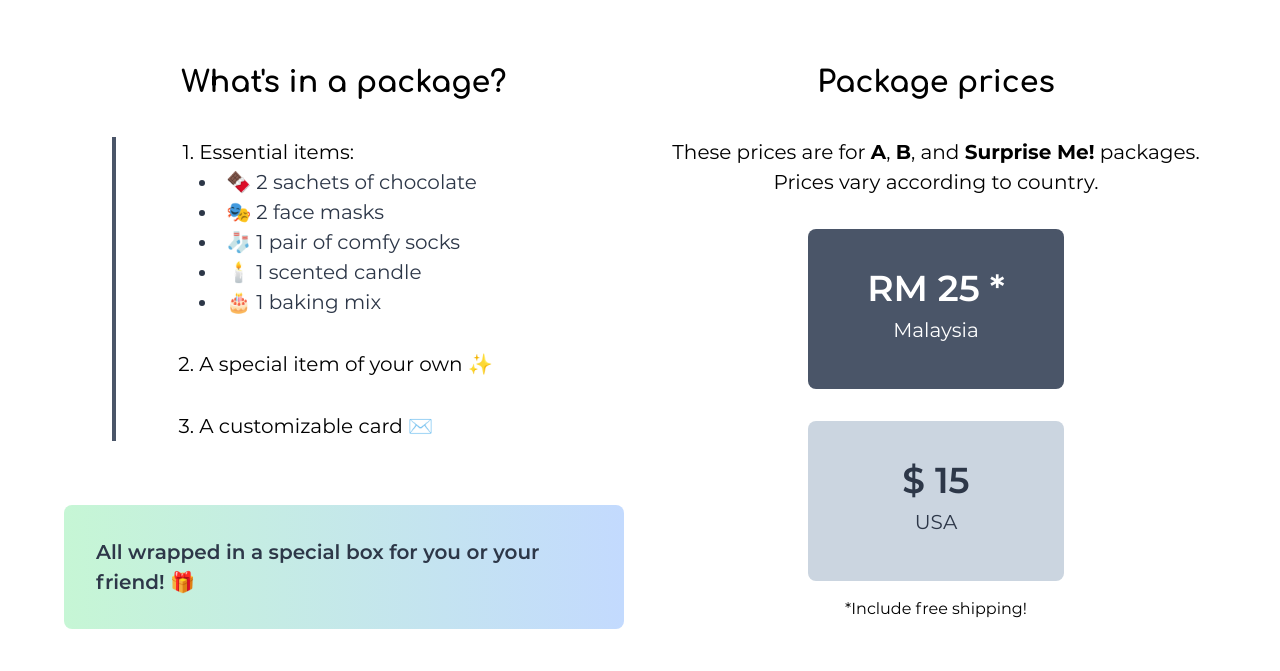
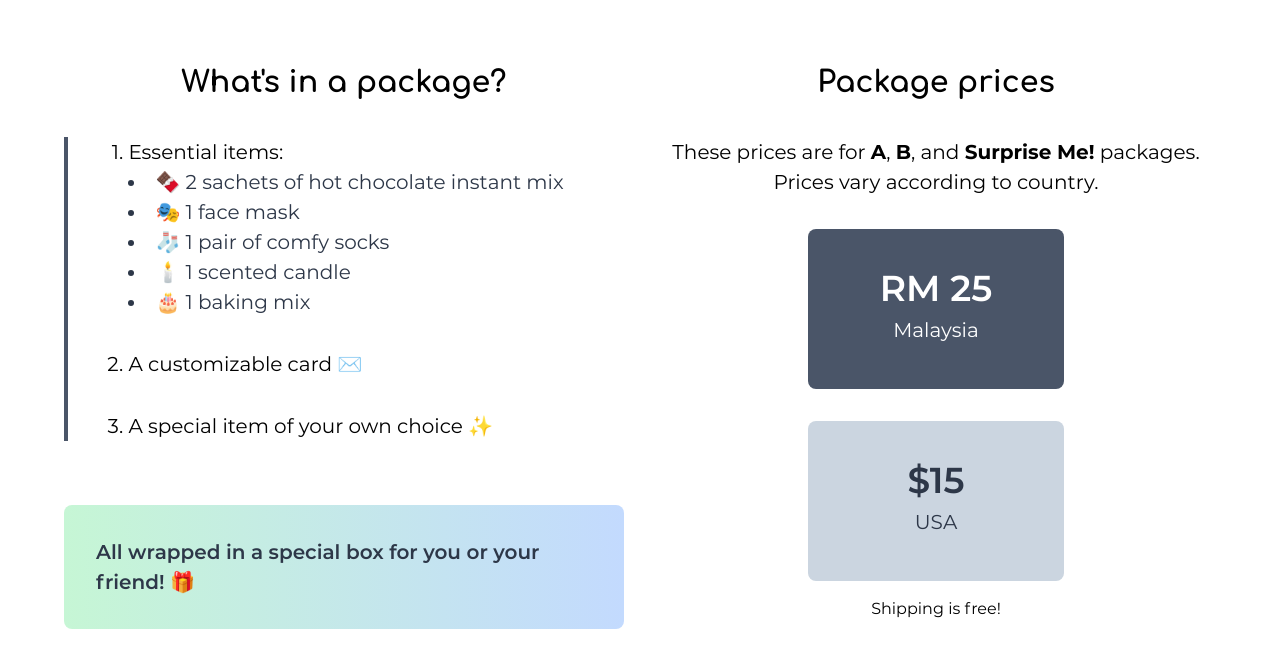
Before and after one commit to speaktousdev/speaktous-website, a Nuxt app: page /selfcare in a window 1280 px wide. Shown: the part 820-1491 px from the top of the page. Built offline with nearby package versions, Linux system fonts and the light colour scheme.

Commit message:
Update package info

```diff
--- a/pages/selfcare.vue
+++ b/pages/selfcare.vue
@@ -59,25 +59,25 @@
         </h2>
 
         <div
-          class="flex flex-col items-center lg:mx-12 justify-center mt-8 border-l-4 border-gray-700"
+          class="flex flex-col items-center justify-center mt-8 border-l-4 border-gray-700 lg:px-12"
         >
           <ol class="list-decimal md:text-xl">
             <li>Essential items:</li>
             <ul class="text-gray-800 list-disc list-inside">
-              <li>🍫 2 sachets of chocolate</li>
-              <li>🎭 2 face masks</li>
+              <li>🍫 2 sachets of hot chocolate instant mix</li>
+              <li>🎭 1 face mask</li>
               <li>🧦 1 pair of comfy socks</li>
               <li>🕯️ 1 scented candle</li>
               <li>🎂 1 baking mix</li>
             </ul>
 
-            <li class="pt-8">A special item of your own ✨</li>
             <li class="pt-8">A customizable card ✉️</li>
+            <li class="pt-8">A special item of your own choice ✨</li>
           </ol>
         </div>
 
         <p
-          class="p-8 mt-8 text-lg font-semibold text-center text-gray-800 bg-gradient-to-r from-green-200 to-indigo-200 lg:mt-16 md:text-xl lg:text-left rounded-lg"
+          class="p-8 mt-8 text-lg font-semibold text-center text-gray-800 rounded-lg bg-gradient-to-r from-green-200 to-indigo-200 lg:mt-16 md:text-xl lg:text-left"
         >
           All wrapped in a special box for you or your friend! 🎁
         </p>
@@ -98,7 +98,7 @@
               <p
                 class="pt-4 text-4xl font-semibold text-center text-white md:pt-8"
               >
-                RM 25 *
+                RM 25
               </p>
               <h2 class="text-xl text-center text-white">Malaysia</h2>
             </div>
@@ -108,12 +108,12 @@
               <p
                 class="pt-4 text-4xl font-semibold text-center text-gray-800 md:pt-8"
               >
-                $ 15
+                $15
               </p>
               <h2 class="text-xl text-center text-gray-800">USA</h2>
             </div>
           </div>
-          <p class="mt-4 text-center">*Include free shipping!</p>
+          <p class="mt-4 text-center">Shipping is free!</p>
         </div>
       </div>
     </section>
@@ -193,7 +193,7 @@
     </section>
     <section class="mt-12">
       <h2
-        class="font-serif text-center border-b-2 font-semibold md:text-xl lg:mx-64"
+        class="font-serif font-semibold text-center border-b-2 md:text-xl lg:mx-64"
       >
         Questions on the Self-Care Santa project?
       </h2>
```
